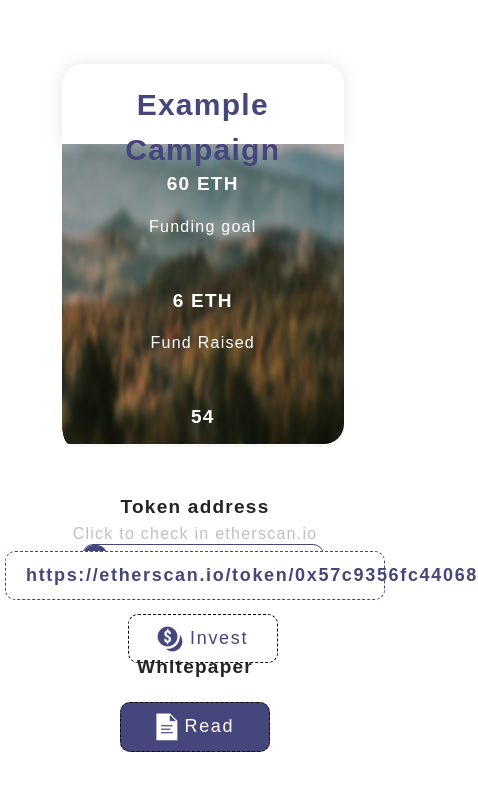
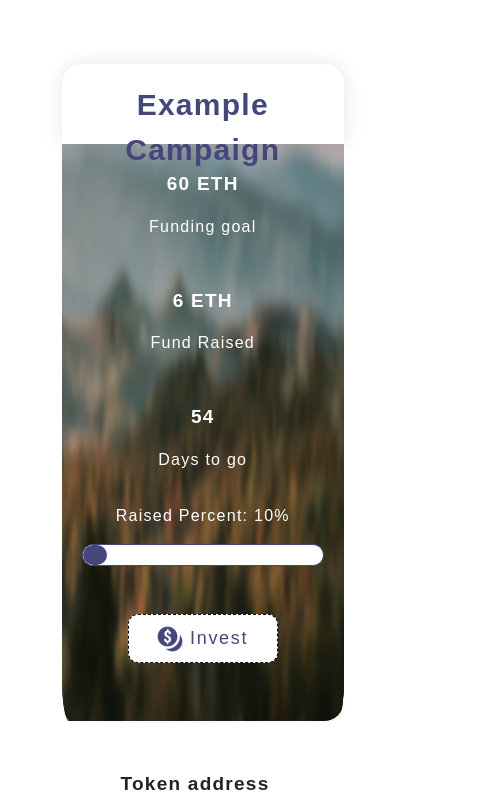
Before and after one commit to challengewin618/tokeneditor_frontend, a React (Create React App) app in the folder client/: page /ManageCampaign in a window 390 px wide. Shown: the top 801 px of the page, 478 px wide, since content can reach past the window. Built offline with nearby package versions, Linux system fonts and the light colour scheme.

Commit message:
Responsive Layout Problem

```diff
--- a/client/public/assets/styles.css
+++ b/client/public/assets/styles.css
@@ -768,7 +768,7 @@ hr {
 
 .panel-body-campaign {
     width: 100%;
-    height: 300px;
+    height: 100%;
     border-top-right-radius: 0px;
     border-bottom-right-radius: 20px;
     border-top-left-radius: 0px;
--- a/client/src/App/pages/ManageCampaign.js
+++ b/client/src/App/pages/ManageCampaign.js
@@ -89,7 +89,7 @@ class Affiliate extends Component {
                   <p className="Amount my-0">Token address</p>
                   <p className="Title my-0" style={{color:"rgb(196, 191, 191)"}}>Click to check in etherscan.io</p>
                   <div className="row justify-content-center">
-                    <label className="editor-btn link big" for="male" style={{backgroundColor:"white", color:"rgb(69, 70, 123)", fontWeight:"bold"}}>https://etherscan.io/token/0x57c9356fc44068</label>
+                    <label className="editor-btn link big" for="male" style={{backgroundColor:"white", color:"rgb(69, 70, 123)", fontWeight:"bold"}}>https://etherscan.io /token/ 0x57c9356fc44068</label>
                   </div>
                 </div>
               </div>
```
